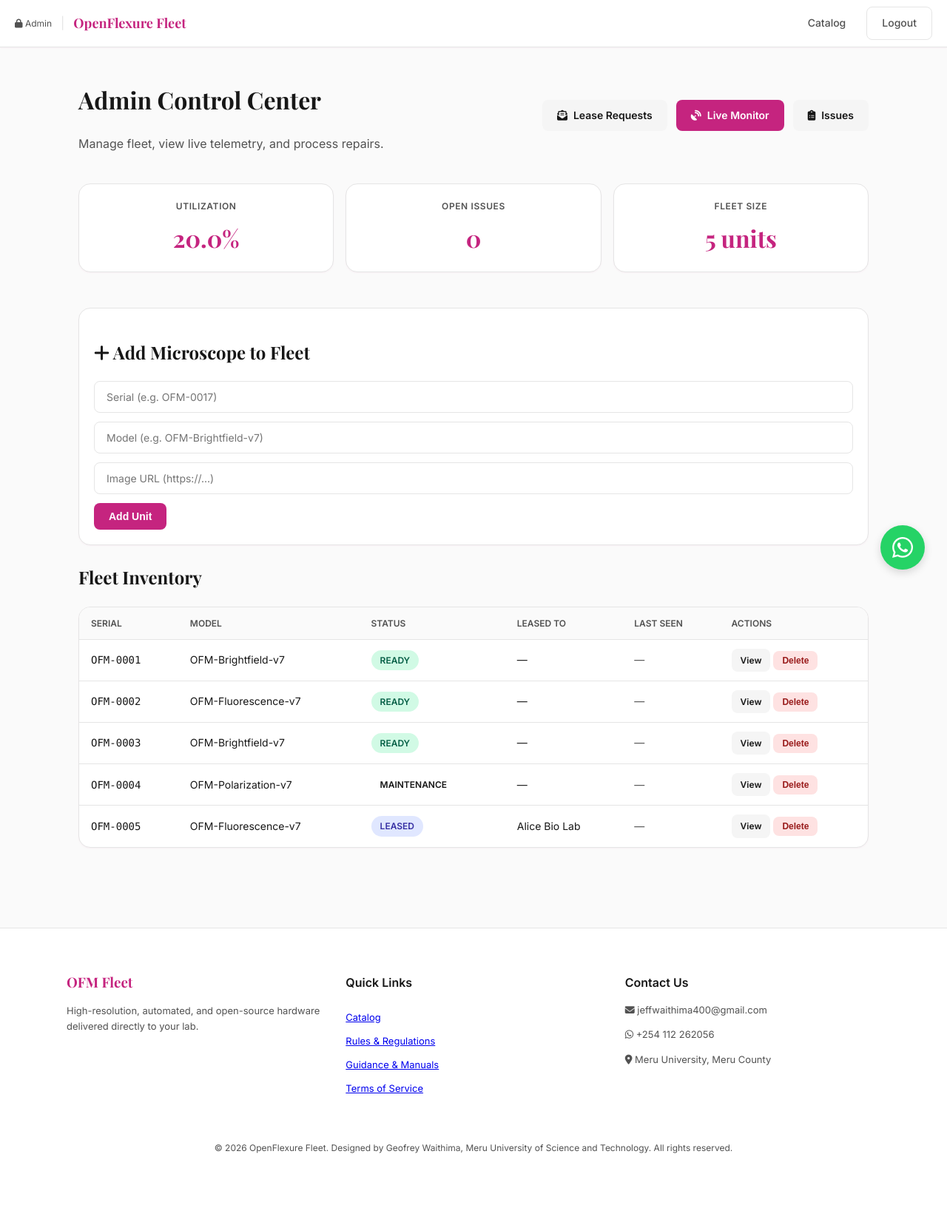
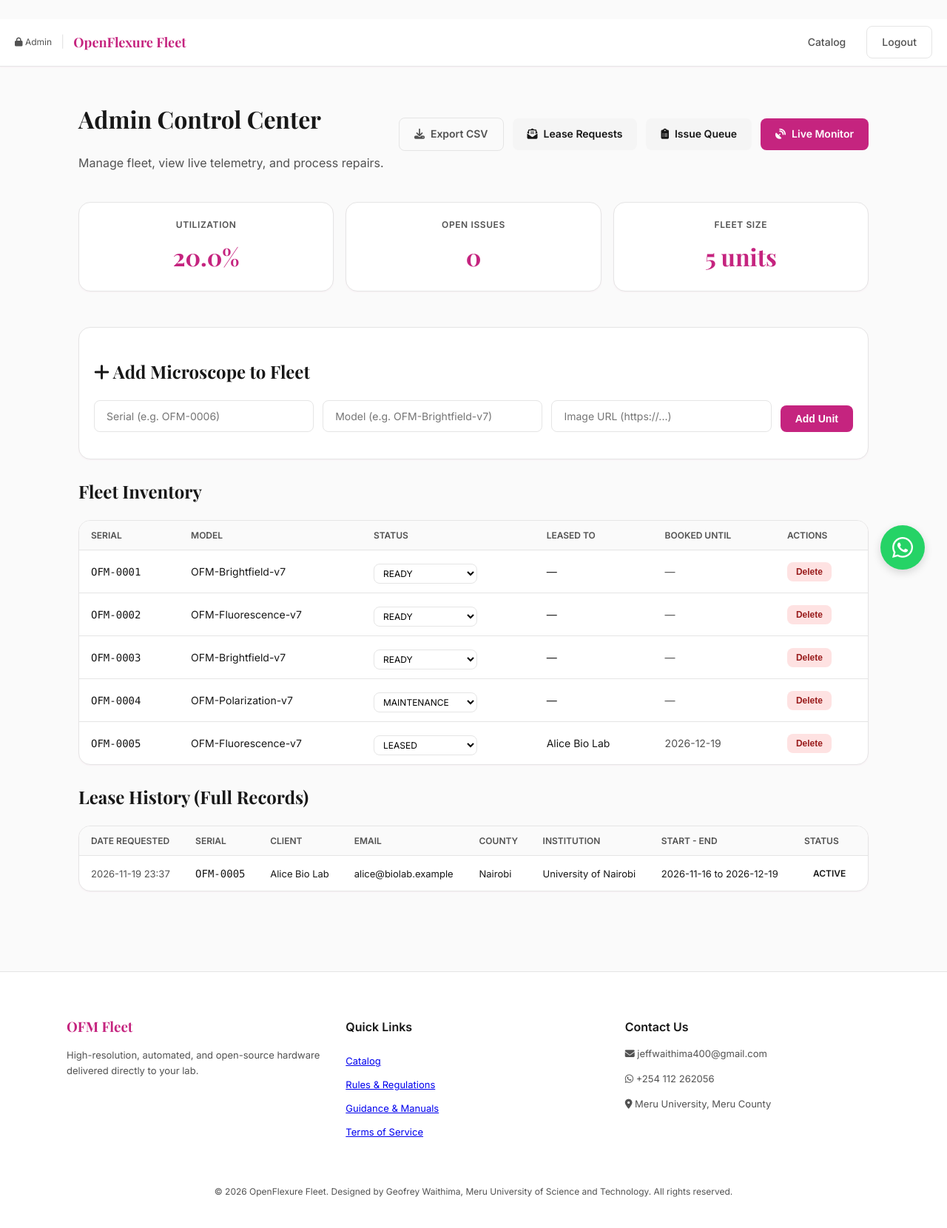
Before and after one commit to Waithima/ofm-fleet, a Flask app: page /admin in a window 1280 px wide. Shown: the whole page at 74% size. Before the commit the page ends 1559 px from the top, so only its background shows below. Run offline with Flask 3, Linux system fonts and the light colour scheme; the visitor is signed in with stand-in values (Sample User, id 1); data comes from the database, SQL or seed files in the repository; data that the repository does not hold is empty; some libraries are stand-ins or nearby versions.

Commit message:
Restore landing/admin layout changes

```diff
--- a/templates/admin.html
+++ b/templates/admin.html
@@ -1,14 +1,15 @@
 {% extends "base.html" %}
 {% block content %}
-<div class="row-between mb-4">
+<div class="row-between mb-4" style="flex-wrap: wrap; gap: 16px;">
   <div>
     <h1>Admin Control Center</h1>
     <p class="muted">Manage fleet, view live telemetry, and process repairs.</p>
   </div>
-  <div class="flex">
+  <div class="flex" style="flex-wrap: wrap;">
+    <a href="/admin/export-csv" class="btn btn-outline"><i class="fa-solid fa-download"></i> Export CSV</a>
     <a href="/admin/requests" class="btn btn-ghost"><i class="fa-solid fa-envelope-open-text"></i> Lease Requests</a>
+    <a href="/admin/issues" class="btn btn-ghost"><i class="fa-solid fa-clipboard-list"></i> Issue Queue</a>
     <a href="/admin/live" class="btn btn-primary"><i class="fa-solid fa-satellite-dish"></i> Live Monitor</a>
-    <a href="/admin/issues" class="btn btn-ghost"><i class="fa-solid fa-clipboard-list"></i> Issues</a>
   </div>
 </div>
 
@@ -20,32 +21,64 @@
 
 <div class="card mb-4">
   <h2><i class="fa-solid fa-plus"></i> Add Microscope to Fleet</h2>
-  <form id="add-unit-form" class="flex-form">
-    <input type="text" id="new-serial" placeholder="Serial (e.g. OFM-0017)" required class="input">
-    <input type="text" id="new-model" placeholder="Model (e.g. OFM-Brightfield-v7)" required class="input">
-    <input type="url" id="new-image" placeholder="Image URL (https://...)" class="input">
+  <form id="add-unit-form" class="flex-form" style="flex-wrap: wrap;">
+    <input type="text" id="new-serial" placeholder="Serial (e.g. OFM-0006)" required class="input" style="flex: 1; min-width: 200px;">
+    <input type="text" id="new-model" placeholder="Model (e.g. OFM-Brightfield-v7)" required class="input" style="flex: 1; min-width: 200px;">
+    <input type="url" id="new-image" placeholder="Image URL (https://...)" class="input" style="flex: 1; min-width: 200px;">
     <button type="submit" class="btn btn-primary">Add Unit</button>
   </form>
 </div>
 
 <h2>Fleet Inventory</h2>
-<div class="card p-0">
-  <table class="table">
+<div class="card p-0" style="overflow-x: auto;">
+  <table class="table" style="min-width: 800px;">
     <thead>
-      <tr><th>Serial</th><th>Model</th><th>Status</th><th>Leased to</th><th>Last seen</th><th>Actions</th></tr>
+      <tr><th>Serial</th><th>Model</th><th>Status</th><th>Leased to</th><th>Booked Until</th><th>Actions</th></tr>
     </thead>
     <tbody>
     {% for u in units %}
       <tr>
         <td class="mono">{{ u.serial }}</td>
         <td>{{ u.model }}</td>
-        <td><span class="badge badge-{{ u.status|lower|replace('_','-') }}">{{ u.status|replace('_',' ') }}</span></td>
+        <td>
+          <select class="input" style="padding: 4px 8px; font-size: 12px; width: auto;" onchange="updateStatus('{{ u.id }}', this.value)">
+            <option value="READY" {% if u.status == 'READY' %}selected{% endif %}>READY</option>
+            <option value="LEASED" {% if u.status == 'LEASED' %}selected{% endif %}>LEASED</option>
+            <option value="RESERVED" {% if u.status == 'RESERVED' %}selected{% endif %}>RESERVED</option>
+            <option value="MAINTENANCE" {% if u.status == 'MAINTENANCE' %}selected{% endif %}>MAINTENANCE</option>
+            <option value="ISSUE_REPORTED" {% if u.status == 'ISSUE_REPORTED' %}selected{% endif %}>ISSUE REPORTED</option>
+          </select>
+        </td>
         <td>{{ u.client_name or '—' }}</td>
-        <td class="muted">{{ u.last_seen_at or '—' }}</td>
+        <td class="muted">{{ u.end_date[:10] if u.end_date else '—' }}</td>
         <td>
-          <a href="/admin/units/{{ u.id }}" class="btn btn-ghost btn-sm">View</a>
-          <button class="btn btn-danger btn-sm" onclick="deleteUnit({{ u.id }}, '{{ u.serial }}')">Delete</button>
+          <button class="btn btn-danger btn-sm" onclick="deleteUnit('{{ u.id }}', '{{ u.serial }}')">Delete</button>
         </td>
+      </tr>
+    {% endfor %}
+    </tbody>
+  </table>
+</div>
+
+<h2 class="mt-4">Lease History (Full Records)</h2>
+<div class="card p-0" style="overflow-x: auto;">
+  <table class="table" style="min-width: 900px; font-size: 13px;">
+    <thead>
+      <tr>
+        <th>Date Requested</th><th>Serial</th><th>Client</th><th>Email</th><th>County</th><th>Institution</th><th>Start - End</th><th>Status</th>
+      </tr>
+    </thead>
+    <tbody>
+    {% for l in leases %}
+      <tr>
+        <td class="muted">{{ l.created_at.strftime("%Y-%m-%d %H:%M") if l.created_at and l.created_at.strftime is defined else (l.created_at[:16] if l.created_at else "") }}</td>
+        <td class="mono">{{ l.serial }}</td>
+        <td>{{ l.client_name }}</td>
+        <td>{{ l.email }}</td>
+        <td>{{ l.county }}</td>
+        <td>{{ l.institution }}</td>
+        <td>{{ l.start_date[:10] }} to {{ l.end_date[:10] }}</td>
+        <td><span class="badge badge-{{ l.status|lower }}">{{ l.status }}</span></td>
       </tr>
     {% endfor %}
     </tbody>
@@ -65,14 +98,23 @@ document.getElementById('add-unit-form').addEventListener('submit', async (e) =>
     })
   });
   if (res.ok) location.reload();
-  else alert(await res.json().then(d => d.error));
+  else alert("Error adding unit.");
 });
 
 async function deleteUnit(id, serial) {
-  if (!confirm(`Are you sure you want to remove microscope ${serial} from the fleet?`)) return;
-  const res = await fetch(`/api/admin/units/${id}`, { method: 'DELETE' });
-  if (res.ok) location.reload();
-  else alert('Failed to delete');
+  if (!confirm(`Remove microscope ${serial}?`)) return;
+  await fetch(`/api/admin/units/${id}`, { method: 'DELETE' });
+  location.reload();
+}
+
+async function updateStatus(id, status) {
+  const res = await fetch(`/api/admin/units/${id}/status`, {
+    method: 'POST',
+    headers: {'Content-Type': 'application/json'},
+    body: JSON.stringify({ status: status })
+  });
+  if (!res.ok) alert("Failed to update status.");
+  else location.reload();
 }
 </script>
 {% endblock %}
```
